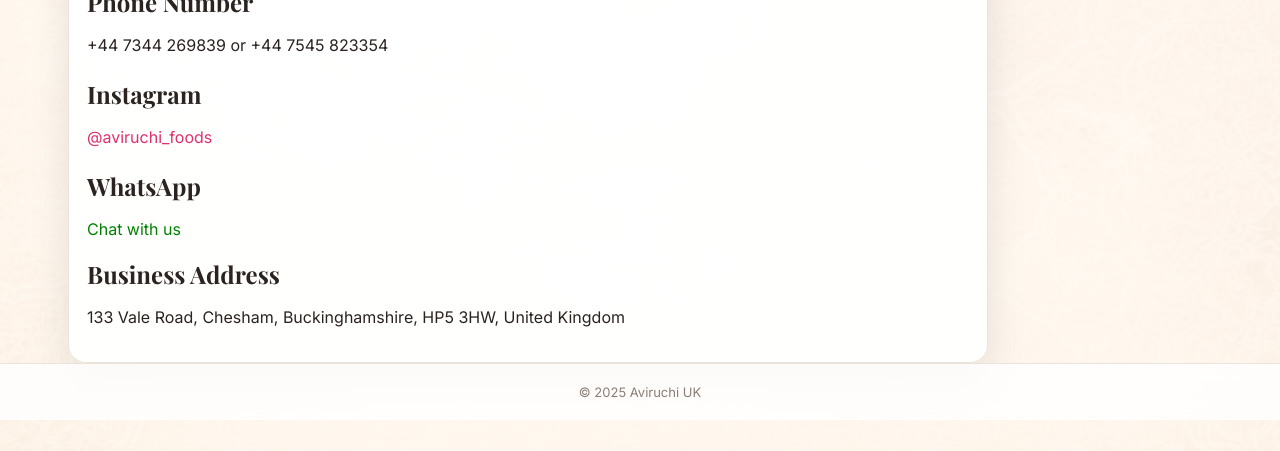
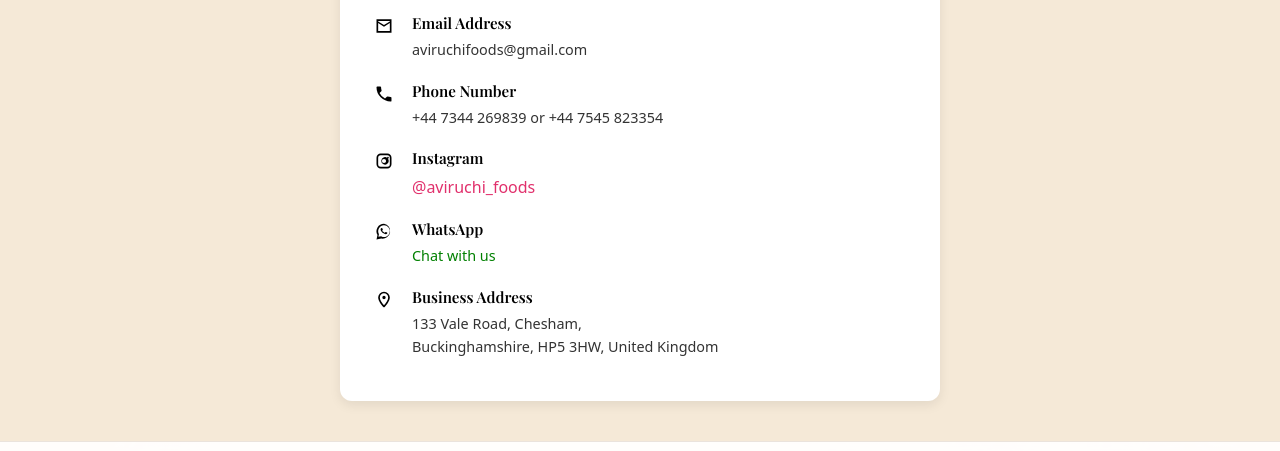
Before and after one commit to ItzShreyan/AviruchiWebsite, a plain HTML site: page contact.html in a window 1280 px wide. Shown: the part 200-651 px from the top of the page. Drawn offline with nearby package versions, Linux system fonts and the light colour scheme.

Commit message:
Styled Contact Page

```diff
--- a/contact.html
+++ b/contact.html
@@ -42,35 +42,95 @@
       </form>
     </div>
   </header>
+  <section class="contact-section">
+  <div class="contact-card">
 
-<main class="container">
-  <section class="card reveal" style="padding:18px;max-width:920px;">
-    <h2>Email Address</h2>
+    <h1 class="contact-title">Contact us</h1>
 
-    <p>
-  aviruchifoods@gmail.com
-    </p>
+    <!-- Email -->
+    <div class="contact-row">
+      <span class="contact-icon">
+        <!-- Email SVG -->
+        <svg viewBox="0 0 24 24" aria-hidden="true">
+          <path d="M3 4h18v16H3V4zm2 2v.51l7 4.38 7-4.38V6H5zm14 2.49-7 4.38-7-4.38V18h14V8.49z"/>
+        </svg>
+      </span>
+      <div class="contact-text">
+        <h2>Email Address</h2>
+        <p>aviruchifoods@gmail.com</p>
+      </div>
+    </div>
 
-    <h2 style="margin-top:18px;">Phone Number</h2>
+    <!-- Phone -->
+    <div class="contact-row">
+      <span class="contact-icon">
+        <!-- Phone SVG -->
+        <svg viewBox="0 0 24 24" aria-hidden="true">
+          <path d="M6.62 10.79a15.05 15.05 0 006.59 6.59l2.2-2.2a1 1 0 011.01-.24 11.36 11.36 0 003.56.57 1 1 0 011 1V20a1 1 0 01-1 1A17 17 0 013 4a1 1 0 011-1h3.5a1 1 0 011 1 11.36 11.36 0 00.57 3.56 1 1 0 01-.24 1.01l-2.2 2.2z"/>
+        </svg>
+      </span>
+      <div class="contact-text">
+        <h2>Phone Number</h2>
+        <p>+44 7344 269839 or +44 7545 823354</p>
+      </div>
+    </div>
 
-    <p>+44 7344 269839 or +44 7545 823354</p>
-
-<h2 style="margin-top:18px;">Instagram</h2>
-<p>
-  <a href="https://www.instagram.com/aviruchi_foods/" target="_blank" style="color:#E1306C; text-decoration:none;">
+    <!-- Instagram -->
+    <div class="contact-row">
+      <span class="contact-icon">
+        <!-- Instagram SVG -->
+        <svg viewBox="0 0 24 24" aria-hidden="true">
+          <path d="M8 3h8a5 5 0 015 5v8a5 5 0 01-5 5H8a5 5 0 01-5-5V8a5 5 0 015-5zm0 2a3 3 0 00-3 3v8a3 3 0 003 3h8a3 3 0 003-3V8a3 3 0 00-3-3H8zm4 2.5A4.5 4.5 0 1111.5 16 4.5 4.5 0 0112 7.5zm0 2A2.5 2.5 0 1014.5 12 2.5 2.5 0 0012 9.5zM16.75 7a1 1 0 11-1 1 1 1 0 011-1z"/>
+        </svg>
+      </span>
+      <div class="contact-text">
+        <h2>Instagram</h2>
+          <a href="https://www.instagram.com/aviruchi_foods/" target="_blank" style="color:#E1306C; text-decoration:none;">
     @aviruchi_foods
   </a>
-</p>
+
+      </div>
+    </div>
+
+    <!-- WhatsApp -->
+    <div class="contact-row">
+      <span class="contact-icon">
+        <!-- WhatsApp SVG (black & white style) -->
+        <svg viewBox="0 0 24 24" aria-hidden="true">
+          <path d="M12 2a9 9 0 00-7.8 13.5L3 21l5.7-1.1A9 9 0 1012 2zm0 2a7 7 0 11-3.07 13.3l-.22-.11-3.38.65.64-3.3-.14-.23A7 7 0 0112 4zm3.68 8.62c-.2-.1-1.18-.58-1.36-.64s-.32-.1-.45.1-.52.64-.64.77-.24.14-.44 0a5.72 5.72 0 01-1.68-1.05 6.23 6.23 0 01-1.15-1.43c-.12-.2 0-.31.09-.41s.2-.23.3-.35a1.33 1.33 0 00.2-.33.37.37 0 000-.35c0-.1-.45-1.06-.62-1.45s-.33-.34-.45-.35h-.37a.72.72 0 00-.52.24 2.18 2.18 0 00-.68 1.6 3.78 3.78 0 00.8 2.05 8.67 8.67 0 003.31 2.91 3.8 3.8 0 002.26.7 2 2 0 001.31-.61 1.69 1.69 0 00.39-1 .52.52 0 00-.23-.39z"/>
+        </svg>
+      </span>
+      <div class="contact-text">
+        <h2>WhatsApp</h2>
+        <p>
+        <a href="https://wa.me/447344269839" target="_blank" style="color:green; text-decoration:none;">Chat with us</a>
+        </p>
+      </div>
+    </div>
+
+    <!-- Address -->
+    <div class="contact-row">
+      <span class="contact-icon">
+        <!-- Location SVG -->
+        <svg viewBox="0 0 24 24" aria-hidden="true">
+          <path d="M12 2a7 7 0 00-7 7c0 4.25 4.37 9.37 6.11 11.28a1.17 1.17 0 001.78 0C14.63 18.37 19 13.25 19 9a7 7 0 00-7-7zm0 2a5 5 0 015 5c0 2.93-2.68 6.72-5 9.37-2.32-2.65-5-6.44-5-9.37a5 5 0 015-5zm0 3a2 2 0 11-2 2 2 2 0 012-2z"/>
+        </svg>
+      </span>
+      <div class="contact-text">
+        <h2>Business Address</h2>
+        <p>
+          133 Vale Road, Chesham,<br>
+          Buckinghamshire, HP5 3HW, United Kingdom
+        </p>
+      </div>
+    </div>
+
+  </div>
+</section>
 
 
-<h2 style="margin-top:18px;">WhatsApp</h2>
-<p>
-  <a href="https://wa.me/447344269839" target="_blank" style="color:green; text-decoration:none;">
-    Chat with us
-  </a>
-</p>
-<h2>Business Address</h2>
-<p>133 Vale Road, Chesham, Buckinghamshire, HP5 3HW, United Kingdom</p>
+
+
 
   </section>
 
--- a/style.css
+++ b/style.css
@@ -738,3 +738,80 @@
     border-radius: 12px;
   }
 }
+/* Contact section background */
+.contact-section {
+  background-color: #f5e9d7; /* beige */
+  padding: 40px 20px;
+  display: flex;
+  justify-content: center;
+}
+
+/* White card */
+.contact-card {
+  background-color: #ffffff;
+  border-radius: 12px;
+  max-width: 600px;
+  width: 100%;
+  padding: 30px 30px 25px;
+  box-shadow: 0 4px 12px rgba(0, 0, 0, 0.08);
+  font-family: 'Poppins', system-ui, -apple-system, BlinkMacSystemFont, sans-serif;
+}
+
+/* Title */
+.contact-title {
+  font-size: 1.8rem;
+  font-weight: 600;
+  color: #000;
+  margin: 0 0 24px 0;
+}
+
+/* Rows */
+.contact-row {
+  display: flex;
+  align-items: flex-start;
+  gap: 14px;
+  margin-bottom: 18px;
+}
+
+/* Icon wrapper */
+.contact-icon {
+  width: 28px;
+  height: 28px;
+  flex-shrink: 0;
+  display: flex;
+  align-items: center;
+  justify-content: center;
+}
+
+/* SVG icons */
+.contact-icon svg {
+  width: 20px;
+  height: 20px;
+  fill: #000; /* black icons */
+}
+
+/* Text */
+.contact-text h2 {
+  font-size: 0.95rem;
+  font-weight: 600;
+  color: #000;
+  margin: 0 0 4px;
+}
+
+.contact-text p {
+  font-size: 0.9rem;
+  font-weight: 400;
+  color: #333;
+  margin: 0;
+}
+
+/* Responsive */
+@media (max-width: 768px) {
+  .contact-card {
+    padding: 24px 18px;
+  }
+
+  .contact-title {
+    font-size: 1.6rem;
+  }
+}
```
